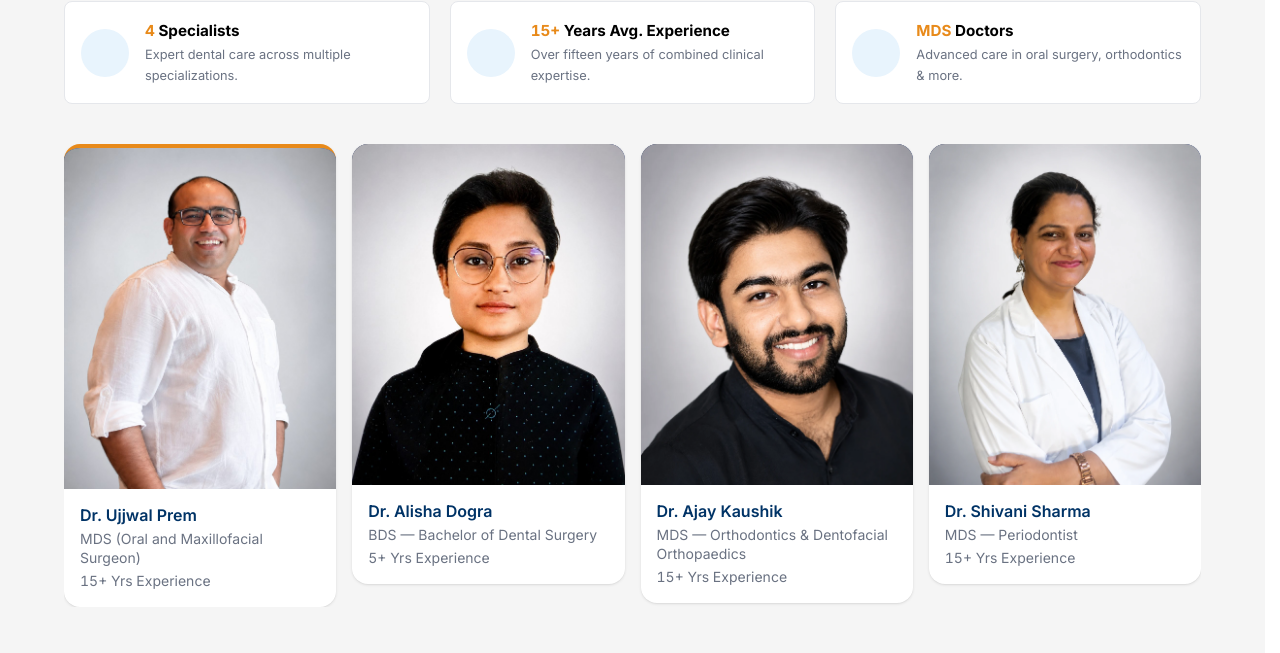
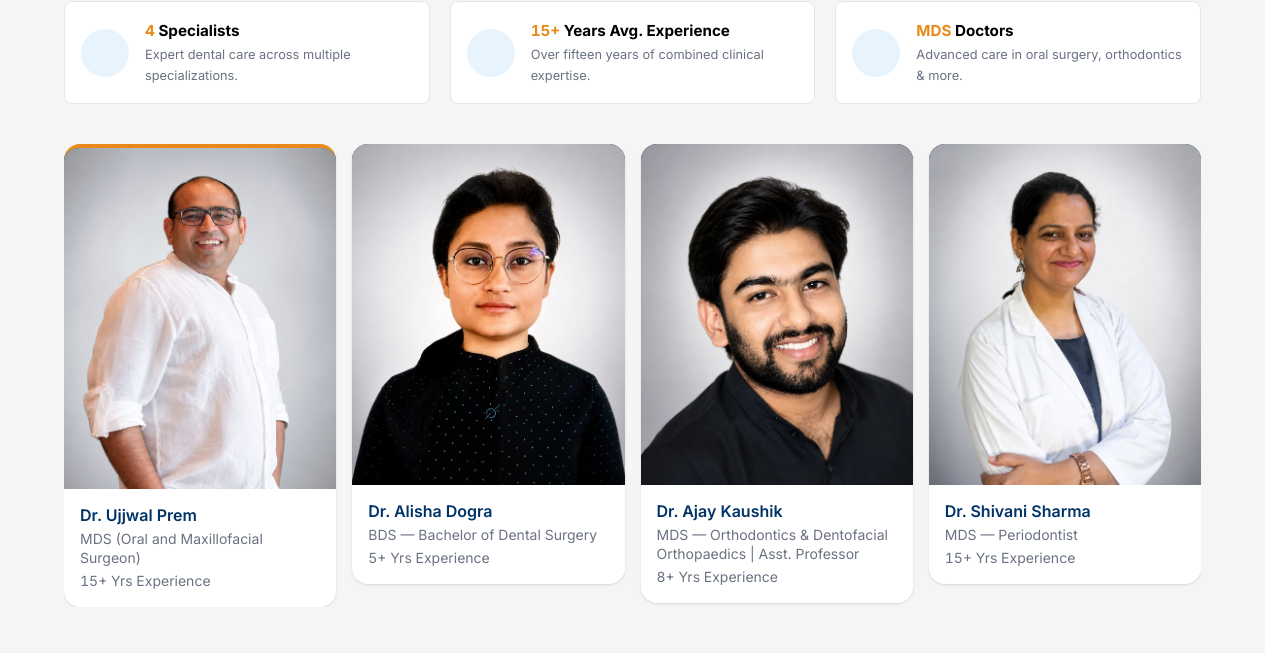
Before and after one commit to Tous-India/ujjwal-dental-frontend-, a React (Vite) app: page / in a window 1280 px wide. Shown: the part 3370-4023 px from the top of the page. Built offline with nearby package versions, Linux system fonts and the light colour scheme; no server answers; some icons are missing.

Commit message:
feat: link Dr. Kaushik card to profile page on home page

```diff
--- a/src/pages/public/HomePage.jsx
+++ b/src/pages/public/HomePage.jsx
@@ -53,10 +53,11 @@ const doctors = [
   { name: "Dr. Alisha Dogra", subtitle: "BDS — Bachelor of Dental Surgery", experience: "5+ Yrs Experience", lead: false, img: "/doctors/alisha.jpg" },
   {
     name: "Dr. Ajay Kaushik",
-    experience: "15+ Yrs Experience",
-    subtitle: "MDS — Orthodontics & Dentofacial Orthopaedics",
+    experience: "8+ Yrs Experience",
+    subtitle: "MDS — Orthodontics & Dentofacial Orthopaedics | Asst. Professor",
     lead: false,
     img: "/doctors/ajay.webp",
+    to: "/doctors/ajay-kaushik",
   },
   {
     name: "Dr. Shivani Sharma",
```
